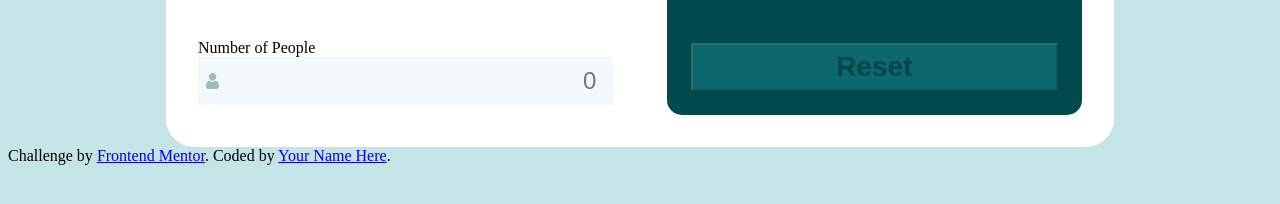
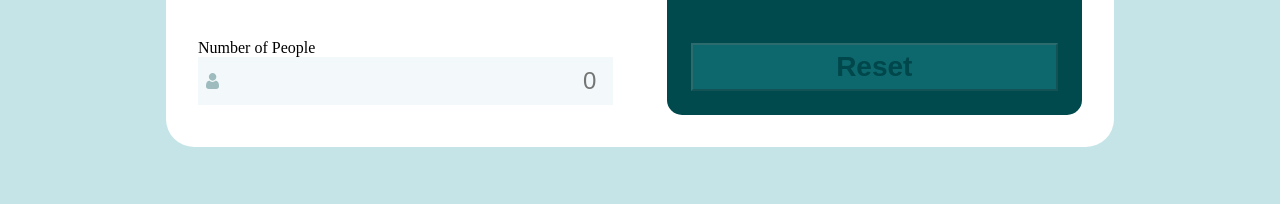
Before and after one commit to roadblock37/tip-calculator, a plain HTML site: page index.html in a window 1280 px wide. Shown: the part 554-758 px from the top of the page. Drawn offline with Linux system fonts and the light colour scheme.

Commit message:
finished styling desktop

```diff
--- a/CSS/desktop.css
+++ b/CSS/desktop.css
@@ -39,6 +39,7 @@ main {
     border-radius: 1.75rem;
     width: 75%;
     margin: auto;
+    margin-bottom: 10%;
 }
 
 /* input fields universal styling */
--- a/index.html
+++ b/index.html
@@ -72,10 +72,6 @@
     </section>
   </main>
 
-  <div class="attribution">
-    Challenge by <a href="https://www.frontendmentor.io?ref=challenge" target="_blank">Frontend Mentor</a>.
-    Coded by <a href="#">Your Name Here</a>.
-  </div>
   <script src="./index.js"></script>
 </body>
 </html>
```
